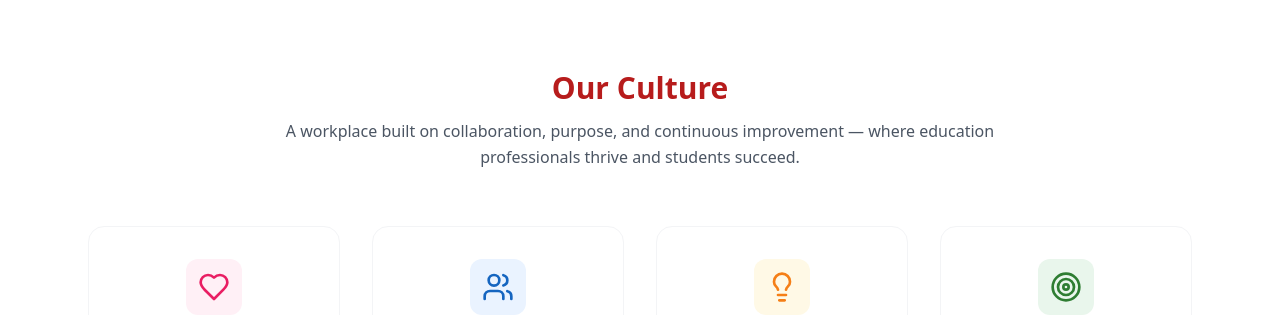
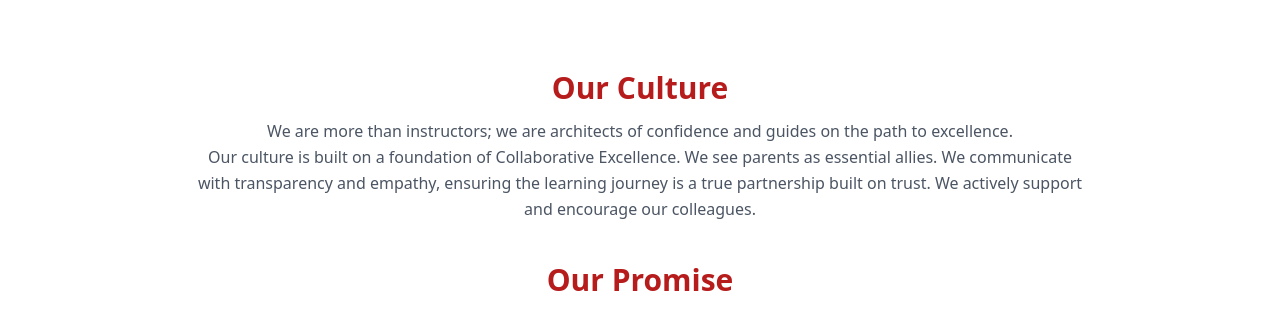
Before and after one commit to hsoxo/edu-fe, a Next.js app: page /join-us in a window 1280 px wide. Shown: the part 619-934 px from the top of the page. Built offline with nearby package versions, Linux system fonts and the light colour scheme; no server answers.

Commit message:
update culture

```diff
--- a/src/app/join-us/page.tsx
+++ b/src/app/join-us/page.tsx
@@ -85,15 +85,24 @@ export default function JoinUsPage() {
 
         {/* --- Culture Section --- */}
         <section className="max-w-6xl mx-auto px-6 py-20">
+          <div className="text-center mb-10">
+            <h2 className="text-3xl font-bold text-[#B71C1C] mb-3">Our Culture</h2>
+            <p className="text-gray-600 max-w-4xl mx-auto leading-relaxed">
+              We are more than instructors; we are architects of confidence and guides on the path to excellence.
+              <br /> Our culture is built on a foundation of Collaborative Excellence. We see parents as essential
+              allies. We communicate with transparency and empathy, ensuring the learning journey is a true partnership
+              built on trust. We actively support and encourage our colleagues.
+            </p>
+          </div>
           <div className="text-center mb-14">
-            <h2 className="text-3xl font-bold text-[#B71C1C] mb-3">Our Culture</h2>
-            <p className="text-gray-600 max-w-3xl mx-auto leading-relaxed">
-              A workplace built on collaboration, purpose, and continuous improvement — where education professionals
-              thrive and students succeed.
+            <h2 className="text-3xl font-bold text-[#B71C1C] mb-3">Our Promise</h2>
+            <p className="text-gray-600 max-w-4xl mx-auto leading-relaxed">
+              To create a vibrant ecosystem where students are known, supported, and inspired to reach their full
+              potential.
             </p>
           </div>
 
-          <div className="grid grid-cols-1 sm:grid-cols-2 lg:grid-cols-4 gap-8">
+          <div className="grid grid-cols-1 sm:grid-cols-2 lg:grid-cols-4 gap-8 mb-14">
             {culture.map((c, i) => (
               <div
                 key={i}
```
